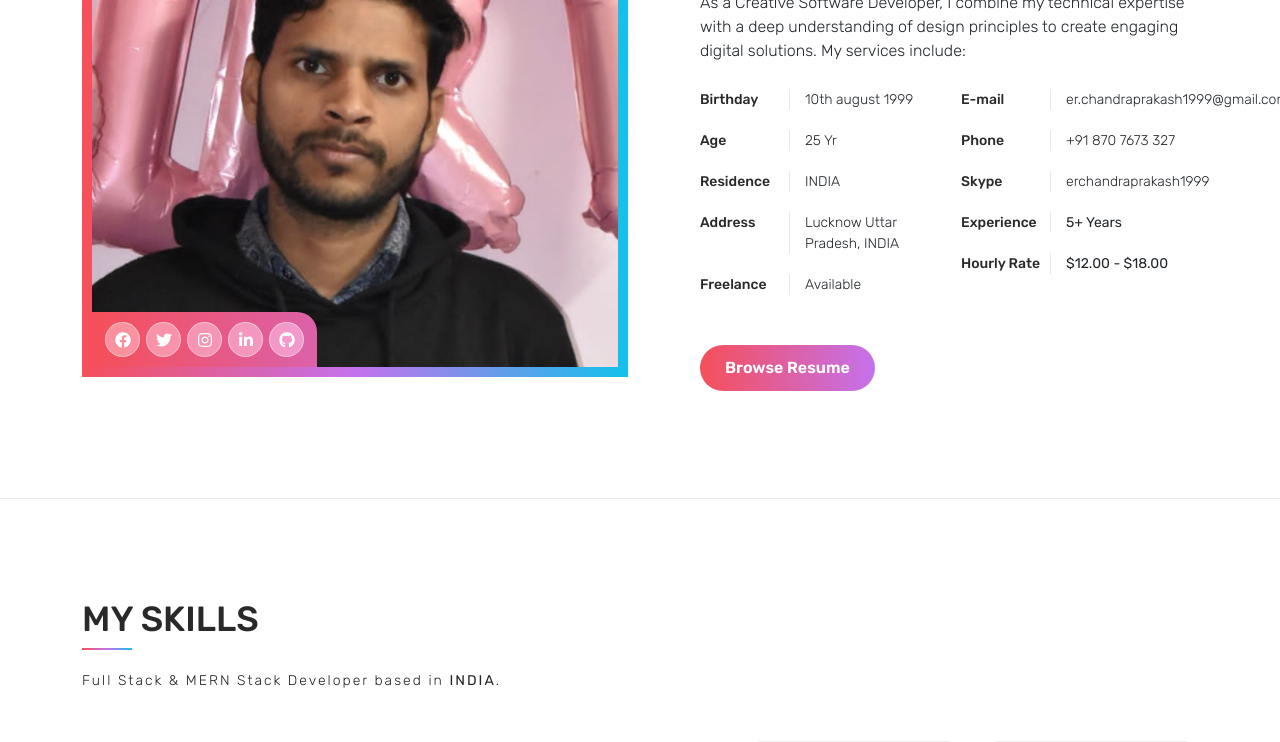
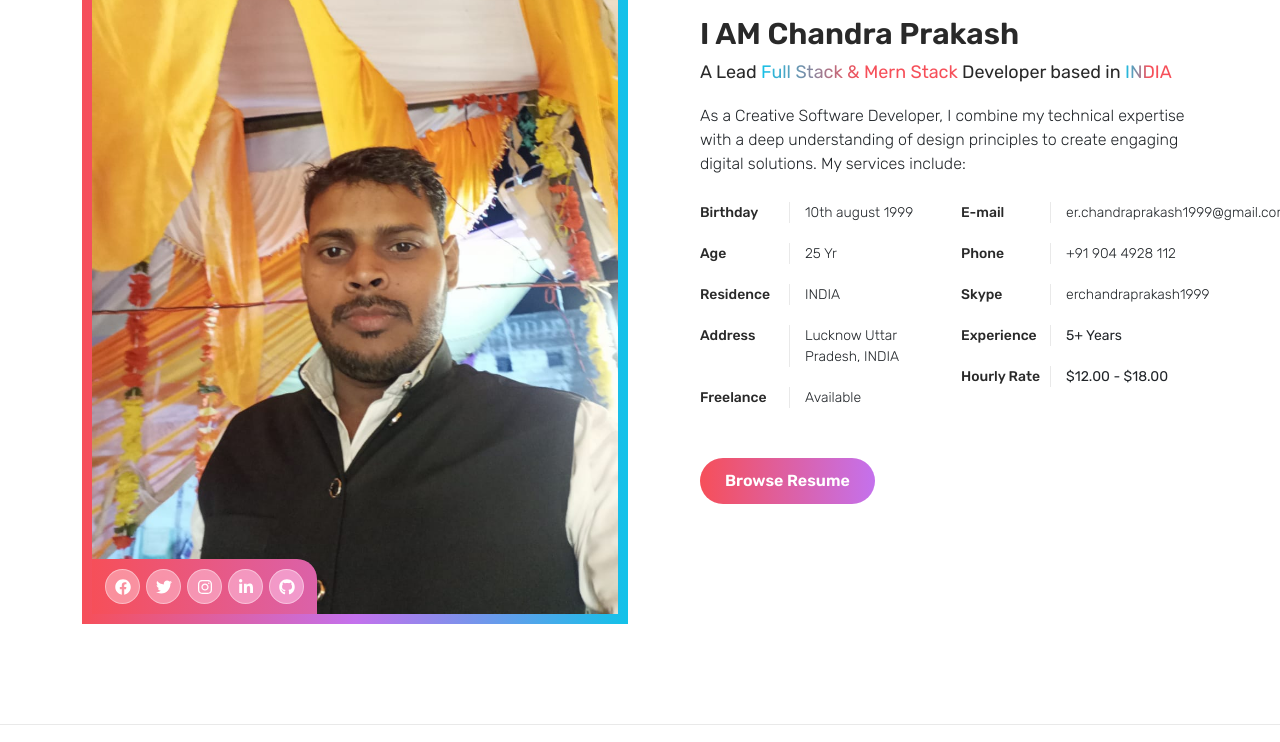
Before and after one commit to erchandraprakash1999/portfolio-app, a React (Vite) app: page / in a window 1280 px wide. Shown: the part 1140-1882 px from the top of the page. Built offline with nearby package versions, Linux system fonts and the light colour scheme.

Commit message:
some changes

```diff
--- a/src/home/components/AboutMe.jsx
+++ b/src/home/components/AboutMe.jsx
@@ -62,7 +62,7 @@ const AboutMe = ({ sectionsRefs }) => {
                                     </div>
                                     <div className="media">
                                         <label>Phone</label>
-                                        <p>+91 870 7673 327</p>
+                                        <p>+91 904 4928 112</p>
                                     </div>
                                     <div className="media">
                                         <label>Skype</label>
--- a/src/home/components/GetInTouch.jsx
+++ b/src/home/components/GetInTouch.jsx
@@ -43,7 +43,7 @@ const GetInTouch = ({sectionsRefs}) => {
                                 </div>
                                 <div className="ps-3">
                                     <h6>Phone</h6>
-                                    <p>Phone: +91 870 7673 327<br />Phone: +91 870 7673 327</p>
+                                    <p>Phone: +91 904 4928 112<br />Phone: +91 904 4928 112</p>
                                 </div>
                             </div>
                         </div>
--- a/src/home/layouts/Footer.jsx
+++ b/src/home/layouts/Footer.jsx
@@ -10,12 +10,12 @@ const Footer = () => {
                 <div className="row align-items-center">
                     <div className="col-md-6 py-2">
                         <div className="nav justify-content-center justify-content-md-start">
-                            <a href="https://www.facebook.com/profile.php?id=61551472067645" target="_blank"><FaFacebook /></a>
-                            <a href="https://twitter.com/surajkumar1999_" target="_blank"><FaTwitter /></a>
-                            <a href="https://www.instagram.com/er.surajkumar1999_" target="_blank"><FaInstagram /></a>
-                            <a href="https://www.linkedin.com/in/er-suraj-kumar-69882a292" target="_blank"><FaLinkedinIn /></a>
-                            <a href="https://join.skype.com/invite/u1meLHjiUpMe" target="_blank"><FaSkype /></a>
-                            <a href="https://github.com/ersurajkumar1999" target="_blank"><FaGithub /></a>
+                            <a href="https://www.facebook.com/profile.php?id=61561559271304" target="_blank"><FaFacebook /></a>
+                            <a href="https://twitter.com/erprakash1999" target="_blank"><FaTwitter /></a>
+                            <a href="https://www.instagram.com/erchandraprakash1999" target="_blank"><FaInstagram /></a>
+                            <a href="https://www.linkedin.com/in/er-chandra-prakash-aa2257315" target="_blank"><FaLinkedinIn /></a>
+                            {/* <a href="https://join.skype.com/invite/u1meLHjiUpMe" target="_blank"><FaSkype /></a> */}
+                            <a href="https://github.com/erchandraprakash1999" target="_blank"><FaGithub /></a>
                         </div>
                     </div>
                     <div className="col-md-6 py-2 text-center text-md-end">
```
Also changed, not shown: src/assets/img/profile/profile-image.jpg.
